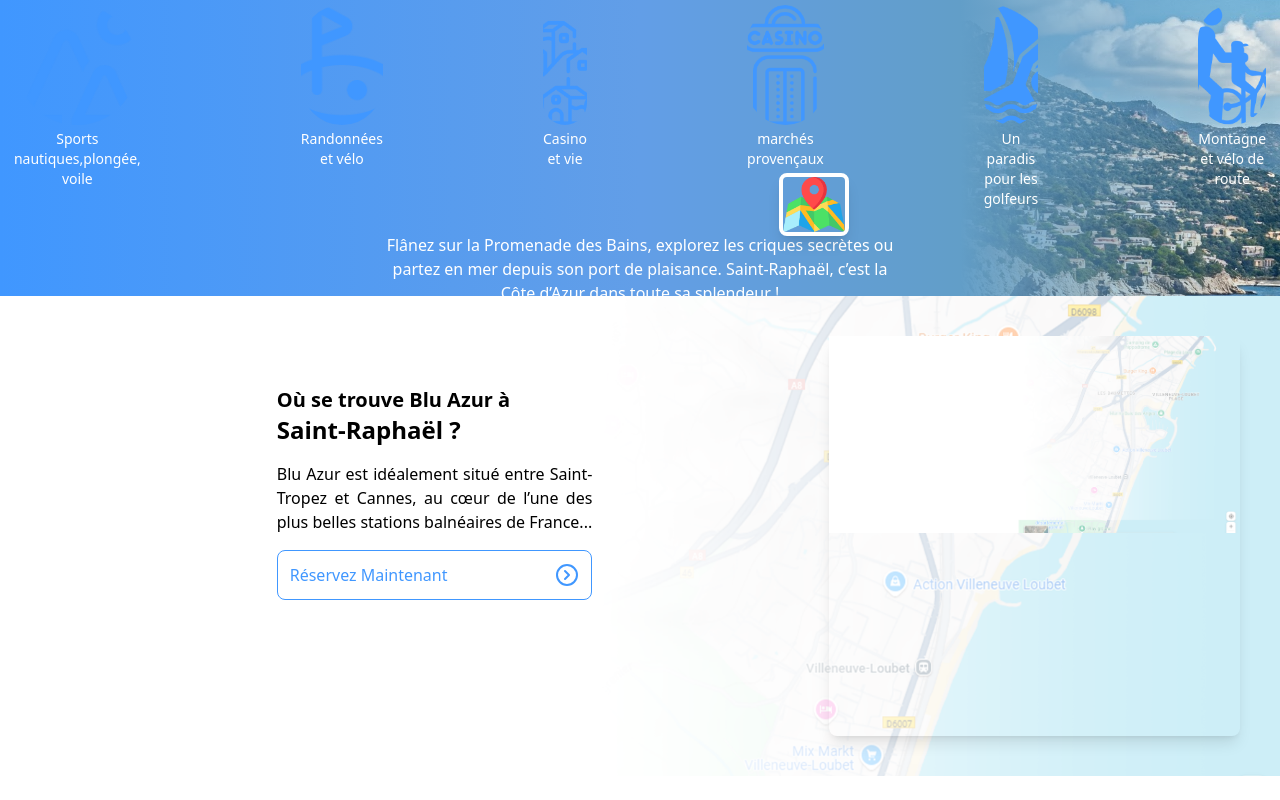
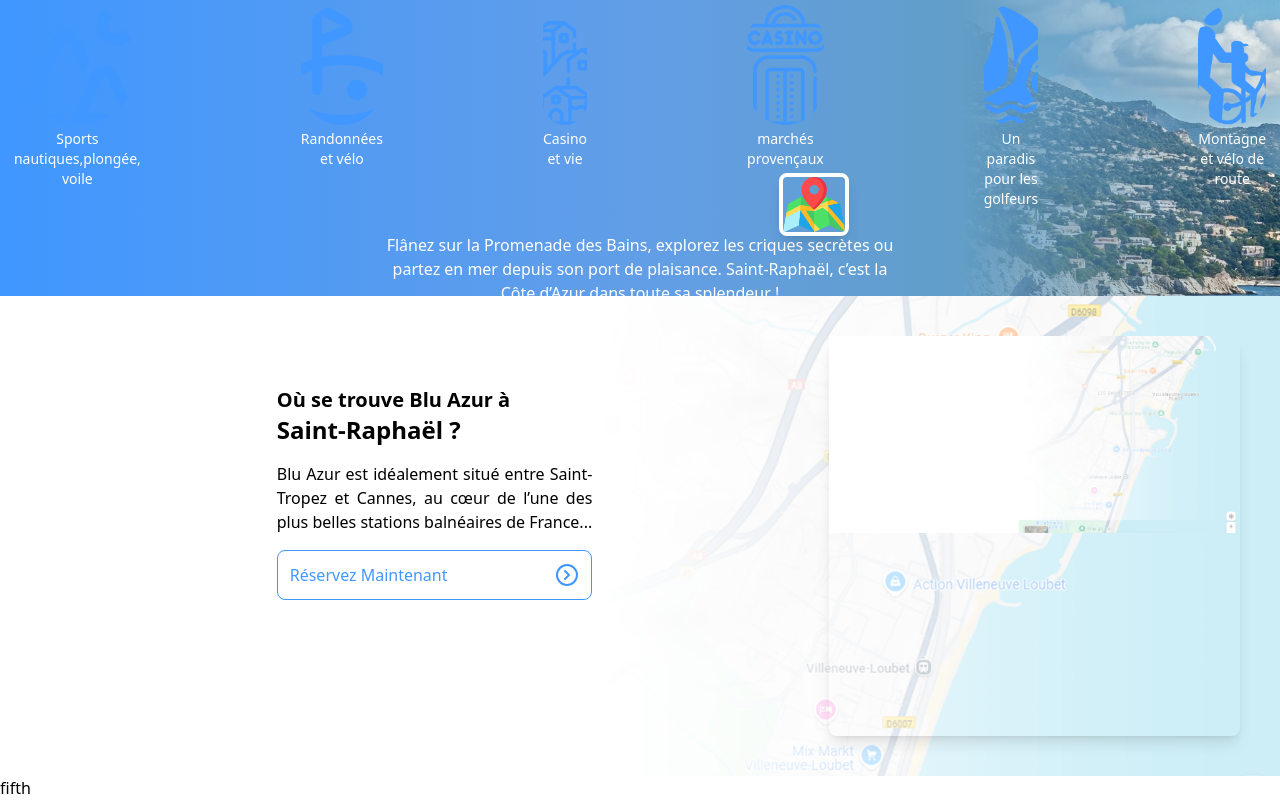
Before and after one commit to masterSkill77/blu-azur, a React (Vite) app: page / in a window 1280 px wide. Shown: the part 1056-1856 px from the top of the page. Before the commit the page ends 1832 px from the top, so only its background shows below. Built offline with nearby package versions, Linux system fonts and the light colour scheme.

Commit message:
section5

```diff
--- a/src/App.jsx
+++ b/src/App.jsx
@@ -4,7 +4,7 @@ import { PrimeReactProvider, PrimeReactContext } from 'primereact/api';
 import Second from './components/second';
 import Third from './components/third';
 import Fourth from './components/fourth';
-
+import Fifth from './components/fifth';
 
 function App() {
 	return (
@@ -14,6 +14,7 @@ function App() {
 				<Second/>
 				<Third/>
 				<Fourth/>
+				<Fifth/>
 			</PrimeReactProvider>
 		</>
 	);
--- /dev/null
+++ b/src/components/fifth.jsx
@@ -0,0 +1,9 @@
+import React from 'react'
+
+function fifth() {
+  return (
+    <div>fifth</div>
+  )
+}
+
+export default fifth
```
